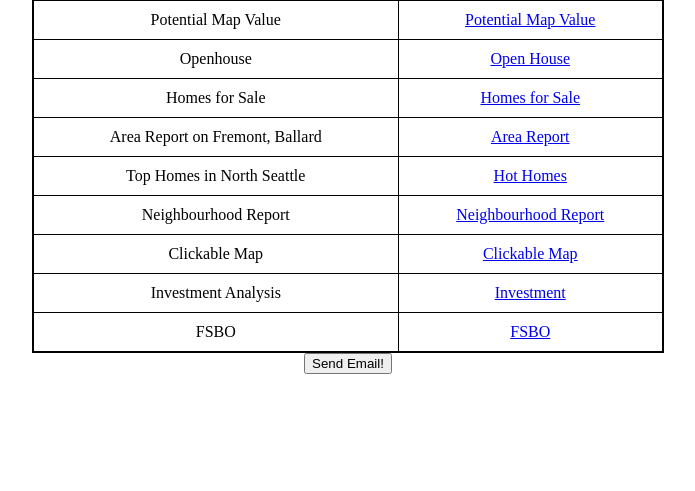
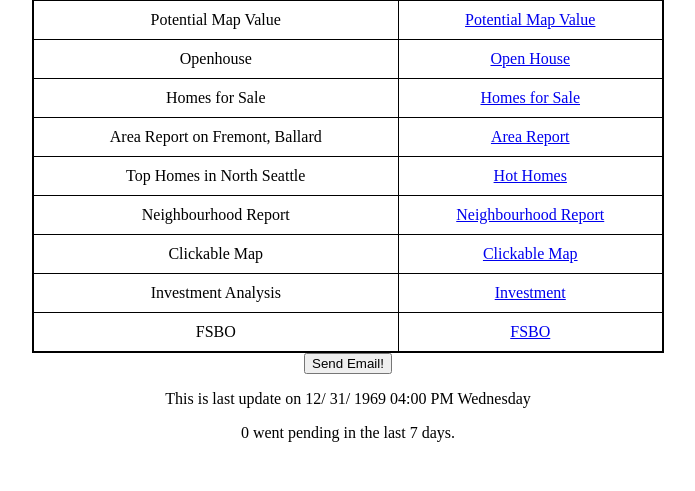
Before and after one commit to inexplicable01/drillbreaker29, a Flask app: page / in a window 1280 px wide. Shown: the part 81-572 px from the top of the page, without its empty margins (292-987 px from the left). Run offline with Flask 3, Linux system fonts and the light colour scheme; tables that the repository leaves empty hold one stand-in row (values such as "Sample post"); parts of the project's set-up code (start-up, migrations or seed data) failed here and were passed over.

Commit message:
Updated some basic states for Main Page.

```diff
--- a/app/DBFunc/BriefListingController.py
+++ b/app/DBFunc/BriefListingController.py
@@ -385,4 +385,18 @@ class BriefListingController():
 
         return cities
 
+    def latestListingTime(self):
+        return BriefListing.query.with_entities(
+            func.max(BriefListing.listtime).label('latest_listtime')
+        ).scalar()
+
+    def pendingListings(self, fromdays):
+        seven_days_ago = int((datetime.now() - timedelta(days=fromdays)).timestamp())
+        # Count entries with homestatus = 'PENDING' and pendday in the last 7 days
+        recent_pending_count = BriefListing.query.filter(
+            BriefListing.homeStatus == 'PENDING',
+            BriefListing.pendday >= seven_days_ago
+        ).count()
+        return recent_pending_count
+
 brieflistingcontroller = BriefListingController()
--- a/app/__init__.py
+++ b/app/__init__.py
@@ -31,7 +31,7 @@ def load_env(env_file=".env"):
 load_env()
 
 mail = Mail()
-scheduler = BackgroundScheduler()
+# scheduler = BackgroundScheduler()
 
 
 def create_ssh_tunnel():
@@ -56,6 +56,7 @@ def create_app(debug=False,config_object="config.module.path"):
     if os.getenv('FLASK_ENV') == 'development':
         # Setup SSH tunnel in development
         tunnel = create_ssh_tunnel()
+        app.config['SQLALCHEMY_ENGINE_OPTIONS'] = {'pool_recycle': 3600, 'pool_pre_ping': True}
         app.config['SQLALCHEMY_DATABASE_URI'] = (
             f"mysql+mysqldb://{os.getenv('DATABASE_USER')}:{os.getenv('DATABASE_PASS')}"
             f"@127.0.0.1:{tunnel.local_bind_port}/{os.getenv('DATABASE_NAME')}"
--- a/app/routes/main.py
+++ b/app/routes/main.py
@@ -1,10 +1,18 @@
 # email_bp.py
 from flask import Blueprint, redirect, url_for,render_template
-from app.RouteModel.EmailModel import sendEmailwithNewListing
+from app.DBFunc.BriefListingController import brieflistingcontroller
+from datetime import datetime
+import pytz
 
 main = Blueprint('main', __name__)
 
 @main.route('/')
 def index():
     # Render an HTML template with a button
-    return render_template('LandingPage.html')
+    lastupdate= brieflistingcontroller.latestListingTime()
+    seattle_tz = pytz.timezone('America/Los_Angeles')
+    readable_time = datetime.fromtimestamp(lastupdate, tz=pytz.utc).astimezone(seattle_tz).strftime(
+        '%m/ %d/ %Y   %I:%M %p %A')
+    recent_pending_count = brieflistingcontroller.pendingListings(7)
+
+    return render_template('LandingPage.html', lastupdate=readable_time, recent_pending_count=recent_pending_count)
--- a/app/templates/LandingPage.html
+++ b/app/templates/LandingPage.html
@@ -109,6 +109,9 @@
 <form action="{{ url_for('email.sendEmailUpdates') }}" method="post">
     <button type="submit">Send Email!</button>
 </form>
+
+<p>This is last update on {{ lastupdate }}</p>
+<p>{{ recent_pending_count }} went pending in the last 7 days.</p>
 {#        <a href="/downloadpicsfromMLS">downloadpicsfromMLS</a>#}
 {#        <p>fkajdsf</p>#}
 {#        <a href="/mapexample">mapexample</a>#}
```
Also changed, not shown: app/routes/maintanance.py (+20 -19 lines).
